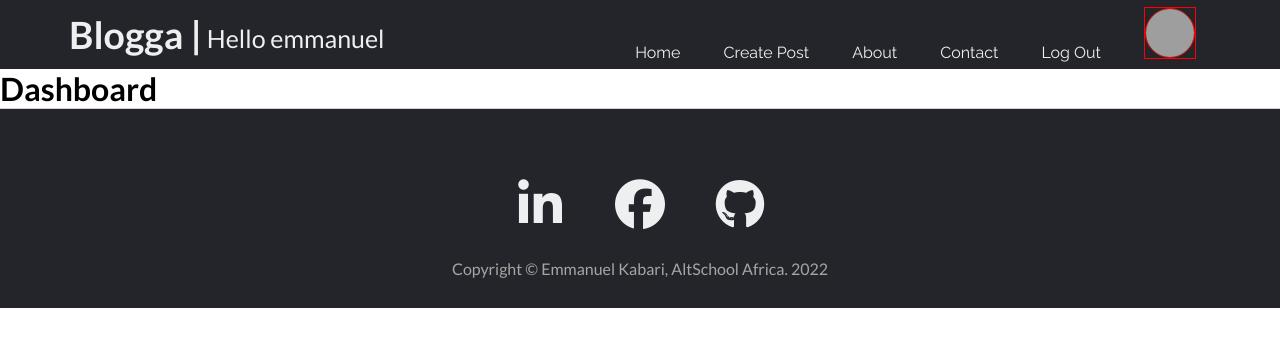
After one commit to Kabari/Blogga, a Flask app: page /dashboard in a window 1280 px wide. The commit adds this page. Shown: the top 347 px of the page. Run offline with Flask 3, Linux system fonts and the light colour scheme; a user stored in the database is signed in; some libraries are stand-ins or nearby versions; grey boxes are pictures that could not be loaded.

Commit message:
added dashboard route and html page

```diff
--- a/app.py
+++ b/app.py
@@ -224,3 +224,8 @@ def contact():
 def about():
 
     return render_template('about.html')
+
+# Dashboard page
+@app.route('/dashboard')
+def dashboard():
+    return render_template('dashboard.html')
--- a/static/css/style.css
+++ b/static/css/style.css
@@ -68,6 +68,18 @@ header {
     color: #0088a9;
 }
 
+#profile-link {
+    display: flex;
+    align-items: center;
+    border: 1px solid red;
+}
+
+#dash-profile-pic {
+    border-radius: 50%;
+    width: 50px;
+    border: 1px solid red;
+    height: 50px;
+}
 /* navigation config end */
 
 /* alert config */
--- a/templates/base.html
+++ b/templates/base.html
@@ -37,6 +37,7 @@
                 <li><a href="{{ url_for('about') }}">About</a></li>
                 <li><a href="{{ url_for('contact') }}">Contact</a></li>
                 <li><a href="{{ url_for('logout') }}">Log Out</a></li>
+                <li><a href="#" id="profile-link"><img src="profile-pic.jpg" alt="Profile" id="dash-profile-pic"></a></li>
                 {% else %}
                 <li><a href="{{ url_for('home') }}">Home</a></li>
                 <li><a href="{{ url_for('about') }}">About</a></li>
--- /dev/null
+++ b/templates/dashboard.html
@@ -0,0 +1,9 @@
+{% extends 'base.html' %}
+
+{% block title %}
+Dashboard
+{% endblock %}
+
+{% block content %}
+    <h1>Dashboard</h1>
+{% endblock %}
```
